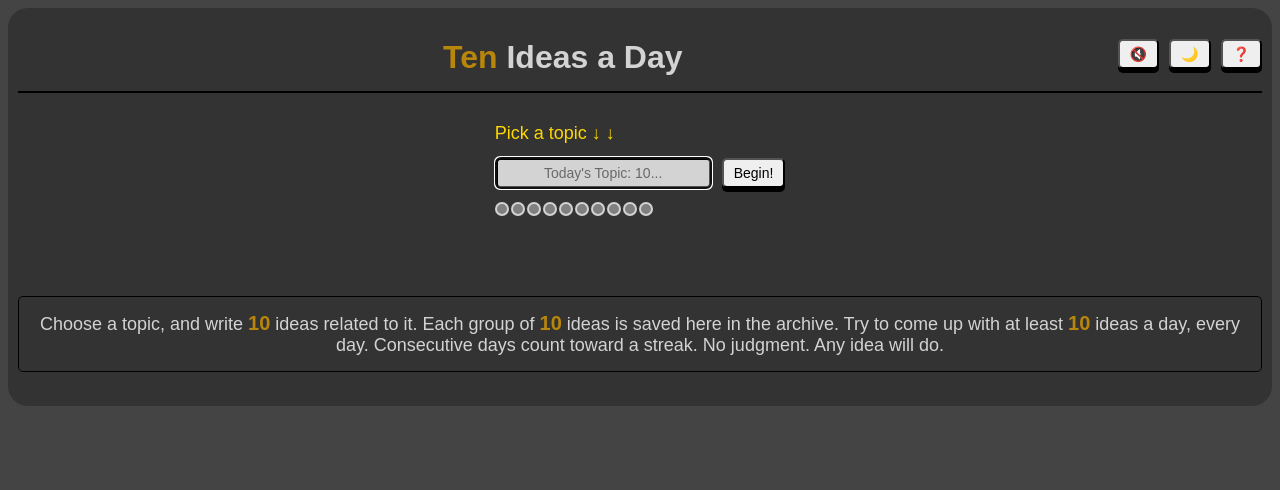
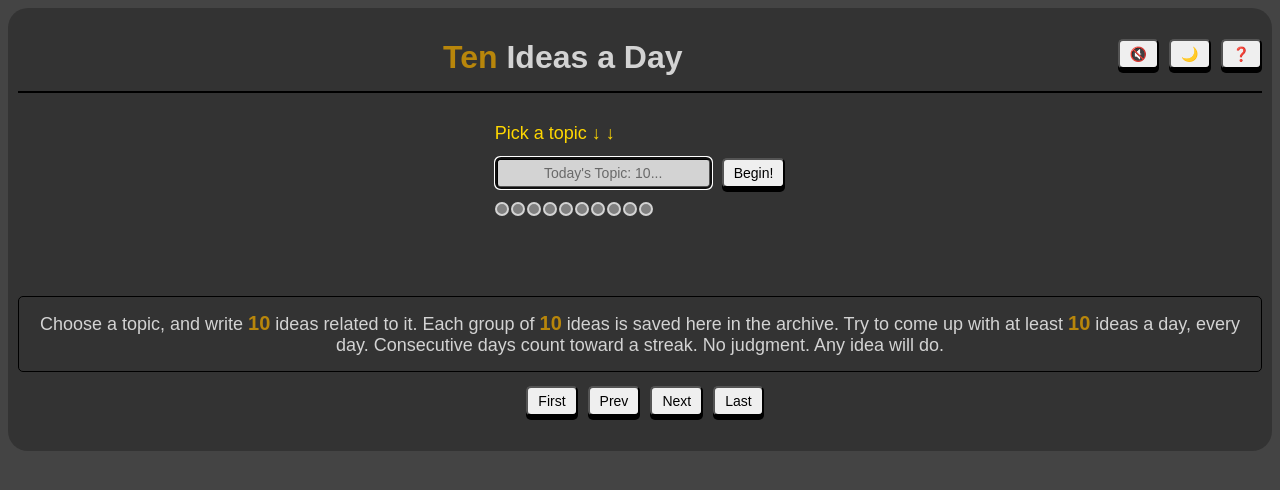
Before and after one commit to waynebeam/TenIdeasReact, a React (Vite) app: page / in a window 1280 px wide. Shown: the top 490 px of the page. Built offline with nearby package versions, Linux system fonts and the light colour scheme.

Commit message:
trying to fix the random buttons because it's nested int he wrong div

```diff
--- a/src/App.css
+++ b/src/App.css
@@ -370,6 +370,37 @@ hr {
   border: solid 1px black;
 }
 
+.pageButtonsContainer {
+  display: flex;
+  justify-content: center;
+  margin-top: 10px;
+}
+
+.archiveControlButtons {
+  display: flex;
+  flex-direction: column;
+  align-items: flex-start;
+  border: solid 2px;
+  border-radius: 5px;
+  padding: 15px 30px;
+  margin: 20px 0;
+
+
+}
+
+.archiveButton {
+  margin-left: 0px;
+  margin-bottom: 10px;
+}
+
+.archiveControlButtonsContainer {
+  display: flex;
+  flex-direction:column;
+  align-items: center;
+
+}
+
+
 @media only screen and (min-width: 600px) {
   .container {
     flex-direction: row;
--- a/src/Components/ArchiveList.jsx
+++ b/src/Components/ArchiveList.jsx
@@ -1,5 +1,6 @@
 import { ArchiveCard } from "./ArchiveCard";
 import { useState } from 'react';
+import {PageButtons} from './PageButtons';
 
 export const ArchiveList = ({archiveIdeas, toggleFavorite, clearArchive, saveArchive, darkMode, inputStyle}) => {
   const [showFavorites, setShowFavorites] = useState(false);
@@ -143,10 +144,10 @@ export const ArchiveList = ({archiveIdeas, toggleFavorite, clearArchive, saveArc
 
       {
         archiveIdeas.length > 0 ?
-          <div>
+          <div className="archiveControlButtonsContainer">
             {
               !showRandomIdea &&
-              <div>
+              <div className="archiveControlButtons">
             <input
               className={inputStyle}
 
@@ -156,23 +157,22 @@ export const ArchiveList = ({archiveIdeas, toggleFavorite, clearArchive, saveArc
               />
                 {
               filterText && !showRandomIdea &&
-            <button style={{display: "inline-block"}}
+            <button
               onClick={() => setFilterText("")}>❌</button>
             }
             <button
+              className="archiveButton"
               onClick={() => {
                 setShowFavorites(!showFavorites)}}
-              style={{display: 'block', margin: '10px auto'}}>
+              >
               {showFavorites ? <span>Viewing: <span style={{color: "darkgoldenrod"}}>Favorites</span></span> : "Viewing: All"}</button>
-              </div>
-                }
 
-            {
+
+                {
 
               showRandomIdea ?
               <div className={"randomButtons"}>
               <button onClick={()=>{
-                setShowRandomIdea(true)
               setFilterText(crypto.randomUUID())}
               }>↺</button>
               <button onClick={()=>{
@@ -183,6 +183,7 @@ export const ArchiveList = ({archiveIdeas, toggleFavorite, clearArchive, saveArc
               </div>
               :
             !showFavorites && <button
+              className="archiveButton"
               onClick={() => {
                 setFilterText("");
                 setShowRandomIdea(true);
@@ -192,7 +193,8 @@ export const ArchiveList = ({archiveIdeas, toggleFavorite, clearArchive, saveArc
                 randomDesign()
               }</button>
             }
-
+              </div>
+                }
 
           </div>
           :
@@ -200,9 +202,11 @@ export const ArchiveList = ({archiveIdeas, toggleFavorite, clearArchive, saveArc
             Choose a topic, and write <span className={"number"}>10</span> ideas related to it. Each group of <span className={"number"}>10</span> ideas is saved here in the archive. Try to come up with at least <span className={"number"}>10</span> ideas a day, every day. Consecutive days count toward a streak. No judgment. Any idea will do.
           </p>
       }
+
+    <PageButtons />
+
     <div className={"container"}>
 
-      {/* the top page buttons will go here */}
 
       {
         generateArchiveCards().map((ideas, i) =>
--- a/src/Components/PageButtons.jsx
+++ b/src/Components/PageButtons.jsx
@@ -0,0 +1,12 @@
+
+export function PageButtons(props) {
+
+  return (
+    <div className="pageButtonsContainer">
+      <button>First</button>
+      <button>Prev</button>
+      <button>Next</button>
+      <button>Last</button>
+    </div>
+  )
+}
```
